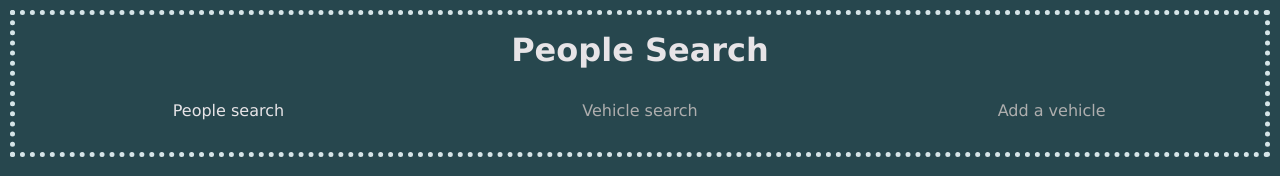
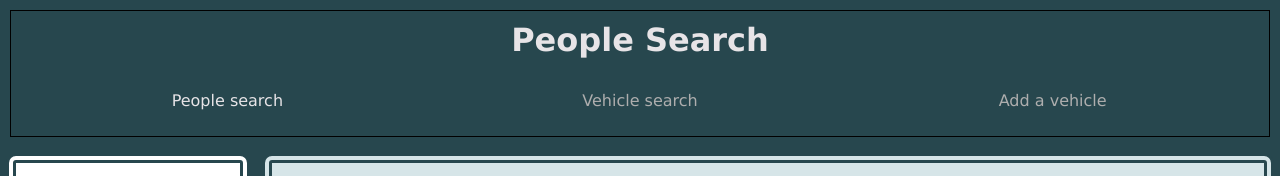
Before and after one commit to Ben-Bromley/UON-COMP-Coursework-2, a website: page index.html in a window 1280 px wide. Shown: the top 176 px of the page. Drawn offline with nearby package versions, Linux system fonts and the light colour scheme; no server answers; grey boxes are pictures that could not be loaded.

Commit message:
change header styles to meet testing requirements

```diff
--- a/style.css
+++ b/style.css
@@ -74,9 +74,9 @@ header {
 	display: flex;
 	align-items: center;
 	flex-direction: column;
-	padding: 1rem 0.5rem;
-	margin: 0.6rem;
-	border: 5px dotted var(--bg-light);
+	padding: 10px;
+	margin: 10px;
+	border: 1px solid rgb(0, 0, 0);
 }
 
 header h1#page-title {
```
